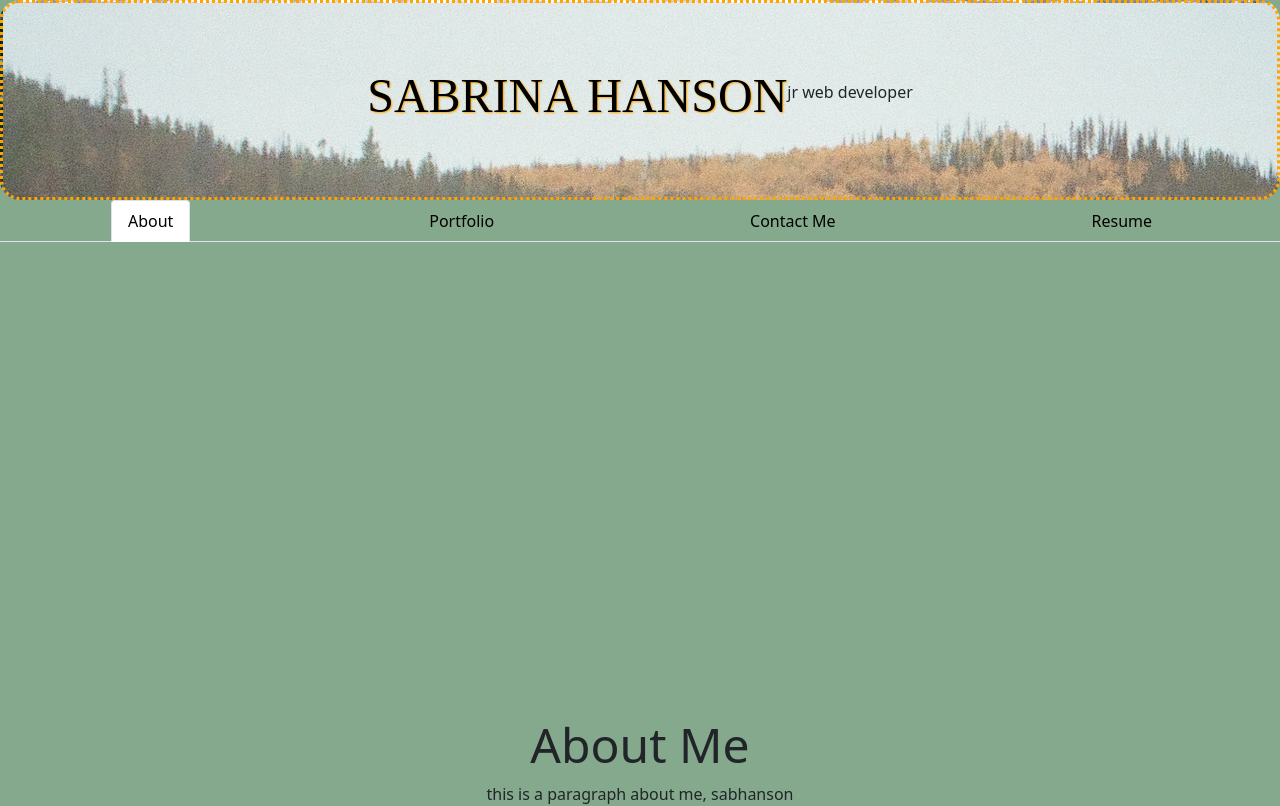
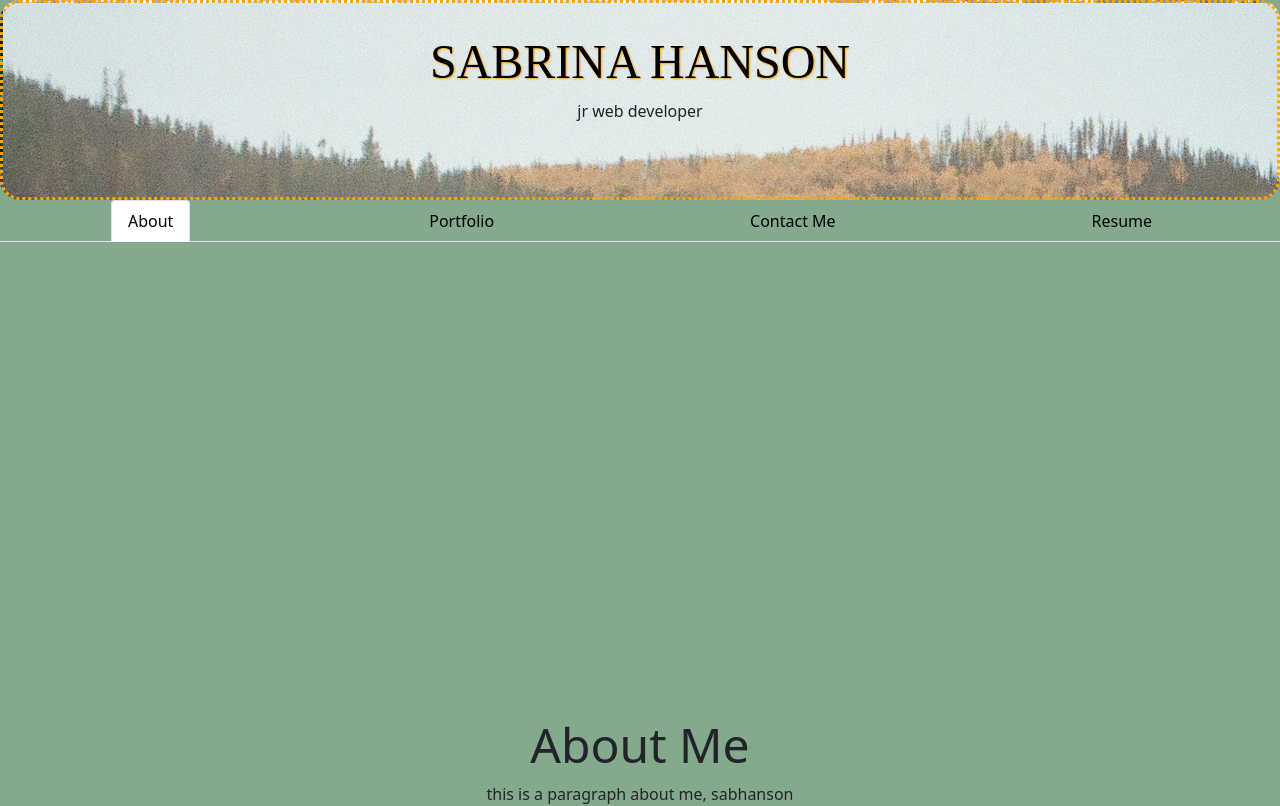
Before and after one commit to sabhanson/HW20-ReactPortfolio, a React (Create React App) app: page / in a window 1280 px wide. Shown: the top 806 px of the page. Built offline with nearby package versions, Linux system fonts and the light colour scheme.

Commit message:
OMG i finally understand useState. working on contact form and checking whether input is focused or not

```diff
--- a/src/components/Header.js
+++ b/src/components/Header.js
@@ -1,8 +1,8 @@
 import React, { useState } from "react";
-import Navigation from './Navigation'
+import Navigation from "./Navigation";
 import About from "./pages/About";
 import Portfolio from "./pages/Portfolio";
-import Contact from './pages/Contact'
+import Contact from "./pages/Contact";
 import Resume from "./pages/Resume";
 import "bootstrap/dist/css/bootstrap.min.css";
 
@@ -10,51 +10,61 @@ import "bootstrap/dist/css/bootstrap.min.css";
 const styles = {
   div: {
     backgroundImage: `url('./pearl-lake.jpg')`,
-    width: '100%',
-    display: 'flex',
-    height: '200px',
-    border: '3px dotted #ffa500',
-    borderRadius: '20px',
-    justifyContent: 'center',
-    alignItems: 'center',
+    width: "100%",
+    paddingTop: '30px',
+    // display: "flex",
+    height: "200px",
+    border: "3px dotted #ffa500",
+    borderRadius: "20px",
+    justifyContent: "center",
+    alignItems: "center",
+  },
+  innerDiv: {
+    width: '100%'
   },
   h1: {
     fontSize: "3rem",
     color: "black",
     fontFamily: "Unica One, cursive ",
     textShadow: "1px 1px 2px #FFA500",
-  }
-}
+  },
+  p: {
+    fontSize: "2rem",
+  },
+};
 
 function Header() {
-
   const [currentPage, setCurrentPage] = useState("About");
 
   const renderPage = () => {
     if (currentPage === "About") {
-        return <About />
+      return <About />;
     }
     if (currentPage === "Portfolio") {
-        return <Portfolio />
+      return <Portfolio />;
     }
     if (currentPage === "Contact") {
-        return <Contact />
+      return <Contact />;
     }
     if (currentPage === "Resume") {
-        return <Resume />
+      return <Resume />;
     }
-}
-
+  };
 
   const handlePageChange = (page) => setCurrentPage(page);
 
   return (
     <div>
-    <div style={styles.div}>
-      <h1 style={styles.h1}>SABRINA HANSON</h1>
-      <p>jr web developer</p>
-    </div>
-      < Navigation currentPage={currentPage} handlePageChange={handlePageChange}/>
+      <div style={styles.div}>
+        <h1 style={styles.h1}>SABRINA HANSON</h1>
+        <div style={styles.innerDiv}>
+          <p>jr web developer</p>
+        </div>
+      </div>
+      <Navigation
+        currentPage={currentPage}
+        handlePageChange={handlePageChange}
+      />
       {renderPage()}
     </div>
   );
--- a/src/components/pages/Contact.js
+++ b/src/components/pages/Contact.js
@@ -1,34 +1,53 @@
-import React from 'react';
+import React, { useState } from "react";
 import "bootstrap/dist/css/bootstrap.min.css";
-
+import '../../styles/Contact.css'
 
 const styles = {
   div: {
-    padding: '2rem 0 3rem 0'
+    padding: "2rem 0 3rem 0",
   }
-}
+};
 
 // this page is loaded when CONTACT is selected from the navbar
-    // includes a form with fields for NAME, EMAIL, and MESSAGE
-    // when the form is unfocused, the validations are run to check if things were filled out properly
-    // validates that name is filled out
-    // validates that email is proper format
-    // validates that a message is entered
-
+// includes a form with fields for NAME, EMAIL, and MESSAGE
+// when the form is unfocused, the validations are run to check if things were filled out properly
+// validates that name is filled out
+// validates that email is proper format
+// validates that a message is entered
 
 export default function Contact() {
+  const [focus, setFocus] = useState("Unfocus");
+
+  const handleFocusChange = (hover) => setFocus(hover);
+
   return (
     <div style={styles.div}>
       <h1>Contact Me!</h1>
       <form>
-        {/* <label>Your Name</label> */}
-        <input type={"text"} placeholder={"enter your name..."}></input><br/>
+        {/* NAME INPUT */}
+        {/* onFocus (when interacting) set the focus state to focus, onBlur (when not interacting) run the validation to check if the name is in the correct format */}
+        <input
+          onFocus={() => handleFocusChange("Focus")}
+          onBlur={() => handleFocusChange("Unfocus") }
+
+          className={focus === "Unfocus" ? "unfocus" : "focus"}
+          type={"text"}
+          placeholder={"enter your name..."}
+        ></input>
+        <br />
         {/* <label>Your Email</label> */}
-        <input type={"text"} placeholder={"enter your email..."}></input><br/>
+        <input type={"text"} placeholder={"enter your email..."}></input>
+        <br />
         {/* <label>Your Message</label> */}
-        <textarea type={"text"} placeholder={"enter your message..."}></textarea><br />
+        <textarea
+          type={"text"}
+          placeholder={"enter your message..."}
+        ></textarea>
+        <br />
         <input type={"submit"}></input>
       </form>
     </div>
   );
 }
+
+// onFocus
--- /dev/null
+++ b/src/styles/Contact.css
@@ -0,0 +1,7 @@
+.unfocus {
+  color: blue;
+}
+
+.focus {
+  color: pink;
+}
```
Also changed, not shown: src/App.css (line endings or trailing spaces).
